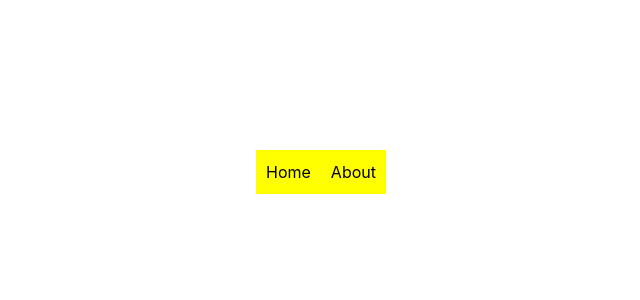
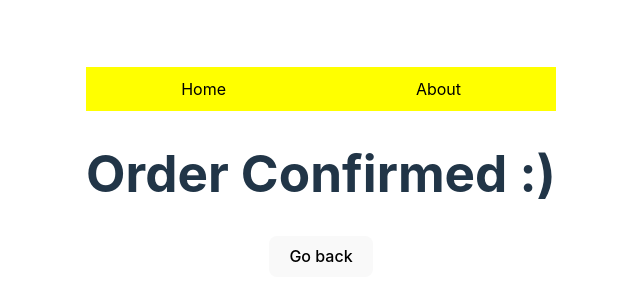
Before and after one commit to mvssgupta/Routing-with-react-router, a React (Vite) app: page /order-summary in a window 1280 px wide. Before the commit this address had no page. Shown: the part 228-528 px from the top of the page, without its empty margins (319-959 px from the left). Built offline with nearby package versions, Linux system fonts and the light colour scheme.

Commit message:
Programattic navigation using useNavigate hook

```diff
--- a/src/App.jsx
+++ b/src/App.jsx
@@ -3,6 +3,7 @@ import About from './Components/About'
 import Home from './Components/Home'
 import { BrowserRouter ,Routes , Route } from 'react-router-dom'
 import Navbar from './Components/Navbar'
+import OrderSummary from './Components/OrderSummary'
 function App() {
 
   return (
@@ -12,6 +13,7 @@ function App() {
       <Routes>
         <Route path="/" element={<Home/>}></Route>
         <Route path="/about" element={<About/>}></Route>
+        <Route path="/order-summary" element={<OrderSummary/>}></Route>
       </Routes>
     </BrowserRouter>
 
--- a/src/Components/Home.jsx
+++ b/src/Components/Home.jsx
@@ -1,11 +1,16 @@
+import { useNavigate } from "react-router-dom";
 const Home = () => {
+  const navigate = useNavigate();
+  const handleClick = () => {
+    navigate("order-summary");
+  };
 
-    return (
-      <>
-        <h1>Home page</h1>
-      </>
-      )
-
-}
+  return (
+    <>
+      <h1>Home page</h1>
+      <button onClick={handleClick}>Place Order</button>
+    </>
+  );
+};
 
 export default Home;
--- /dev/null
+++ b/src/Components/OrderSummary.jsx
@@ -0,0 +1,20 @@
+import { useNavigate } from "react-router-dom";
+
+const OrderSummary = () => {
+  const navigate = useNavigate();
+
+  const handleClick = () => {
+    //here -1 means go back to last visited page from history stack,
+    // if we -2 it'll go to last second visited page and soon...
+    navigate(-1);
+  };
+
+  return (
+    <>
+      <h1>Order Confirmed :)</h1>
+      <button onClick={handleClick}>Go back</button>
+    </>
+  );
+};
+
+export default OrderSummary;
```
